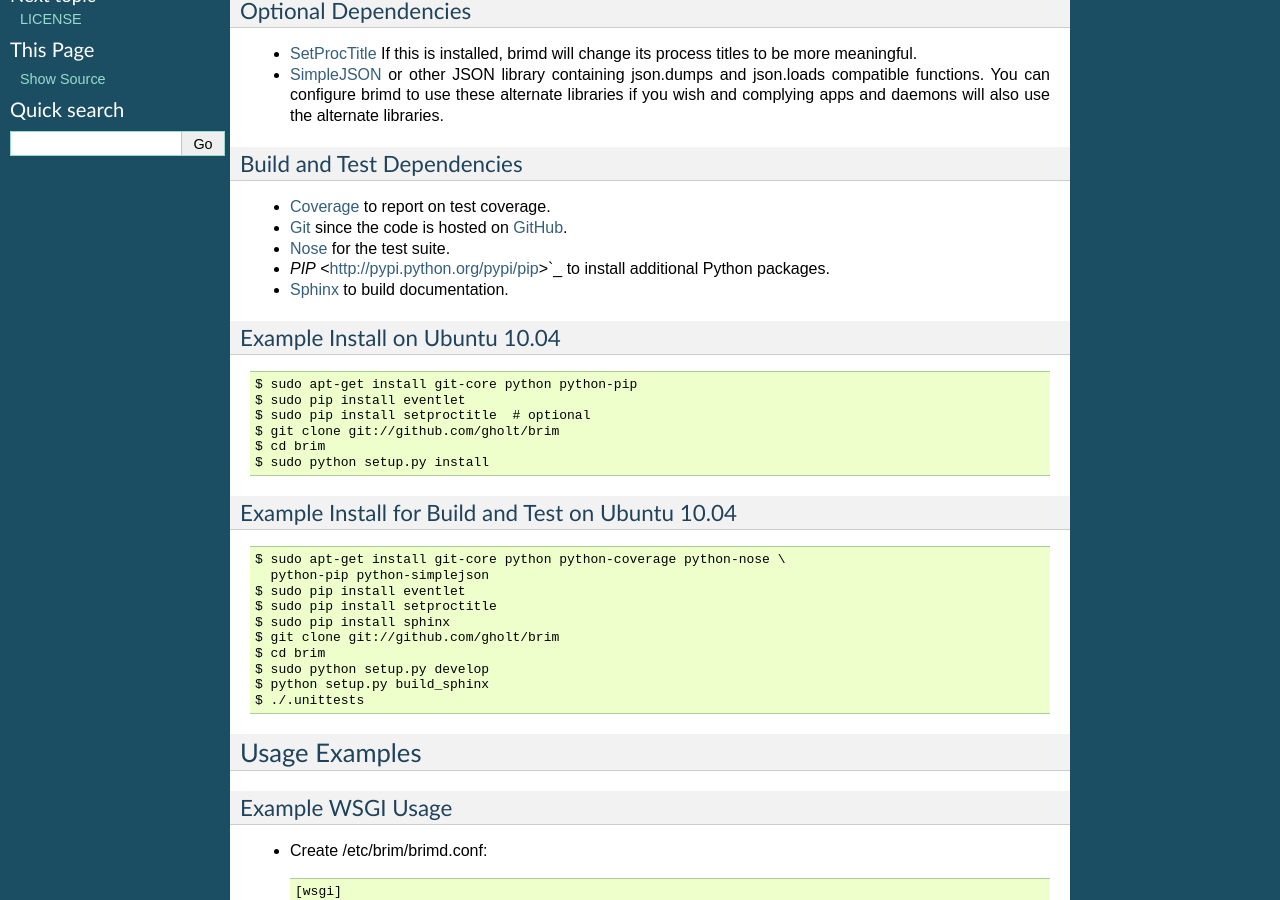
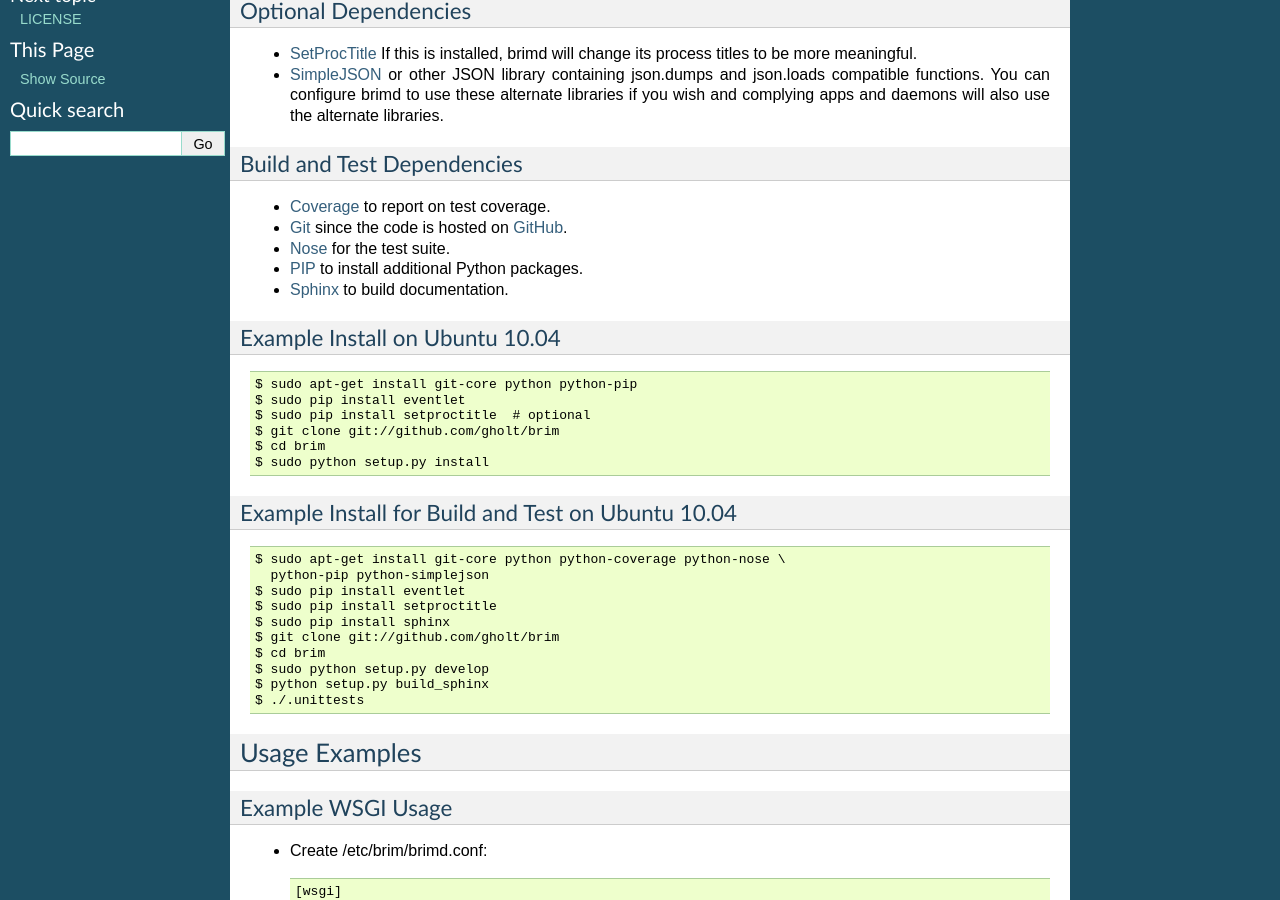
Before and after one commit to gholt/python-brim, a Sphinx documentation site: the page built from doc/source/index.rst, in a window 1280 px wide and 900 px high, scrolled down 788 px. Built offline with Sphinx 7.4.7, drawn with Linux system fonts in a browser that asks for light colours.

Commit message:
Fixed typo in docs.

```diff
--- a/doc/source/index.rst
+++ b/doc/source/index.rst
@@ -48,7 +48,7 @@ Build and Test Dependencies
 * `Coverage <http://nedbatchelder.com/code/coverage/>`_ to report on test coverage.
 * `Git <http://git-scm.com/>`_ since the code is hosted on `GitHub <http://github.com/gholt/brim>`_.
 * `Nose <http://readthedocs.org/docs/nose/en/latest/>`_ for the test suite.
-* `PIP` <http://pypi.python.org/pypi/pip>`_ to install additional Python packages.
+* `PIP <http://pypi.python.org/pypi/pip>`_ to install additional Python packages.
 * `Sphinx <http://sphinx.pocoo.org/>`_ to build documentation.
 
 Example Install on Ubuntu 10.04
```
